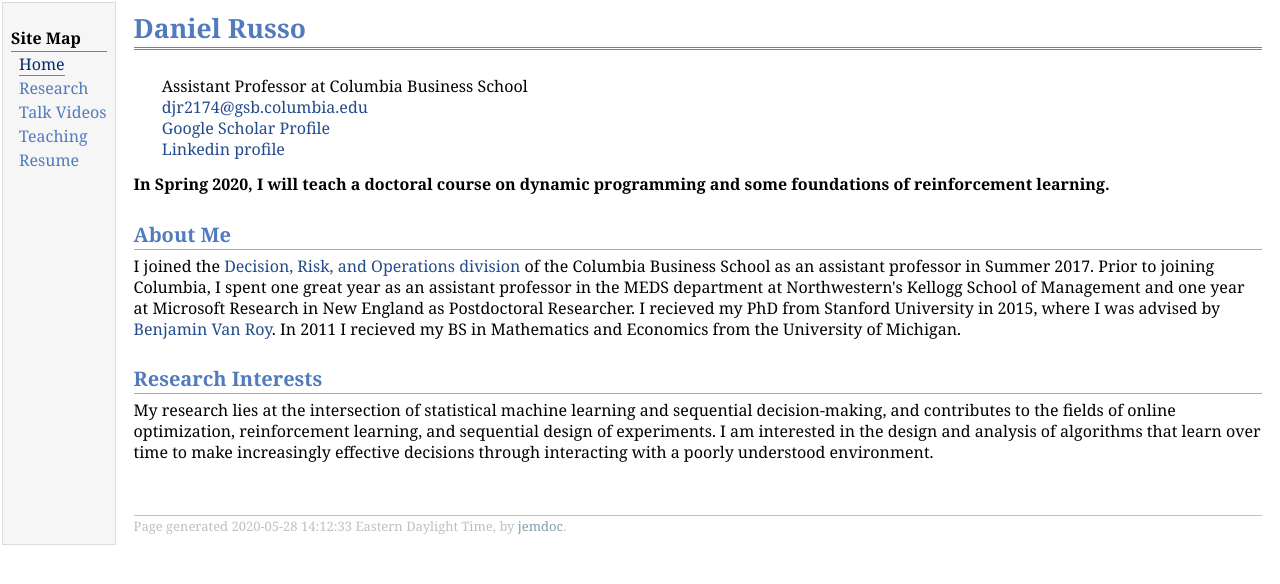
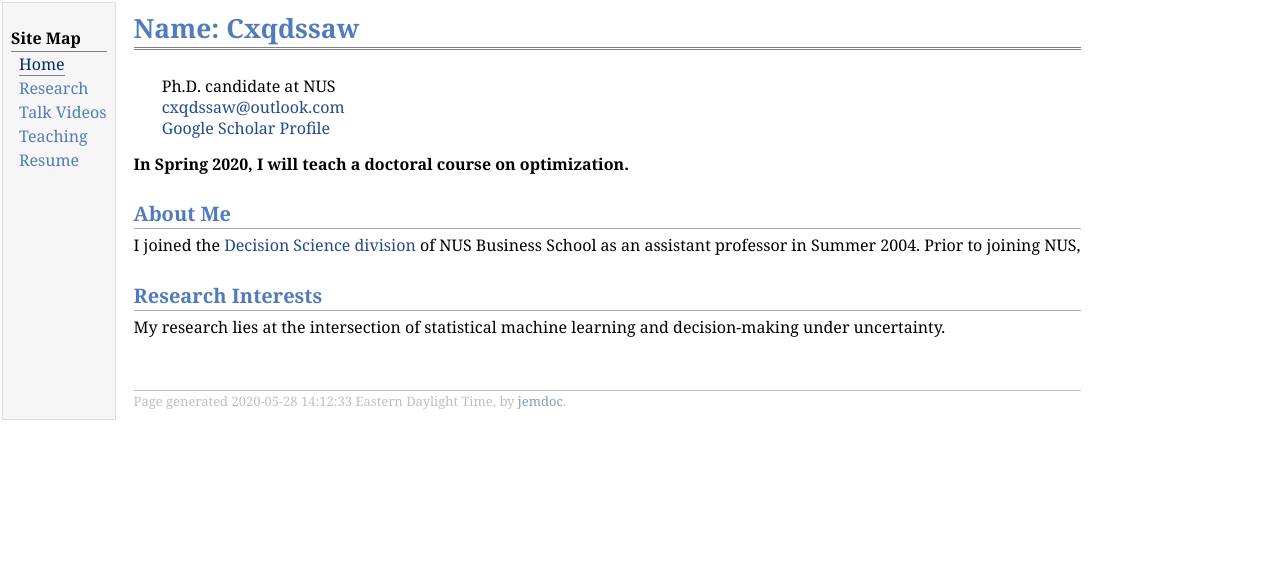
Before and after one commit to cxqdssaw/cxqdssaw.github.io, a plain HTML site: page index.html in a window 1280 px wide. Drawn offline with Linux system fonts and the light colour scheme.

Commit message:
Update index.html

```diff
--- a/index.html
+++ b/index.html
@@ -20,24 +20,20 @@
 </td>
 <td id="layout-content">
 <div id="toptitle">
-<h1>Daniel Russo</h1>
+<h1>Name: Cxqdssaw</h1>
 </div>
 <table class="imgtable"><tr><td>
 <img src="pics/photo3.jpg" alt="" height="250px" />&nbsp;</td>
-<td align="left"><p>Assistant Professor at Columbia Business School  <br />
-<a href="mailto:djr2174@gsb.columbia.edu">djr2174@gsb.columbia.edu</a> <br />
-<a href="https://scholar.google.com/citations?user=MM5QyU4AAAAJ&amp;hl=en">Google Scholar Profile</a> <br />
-<a href="http://www.linkedin.com/pub/daniel-russo/45/743/970">Linkedin profile</a> <br /></p>
+<td align="left"><p>Ph.D. candidate at NUS  <br />
+<a href="mailto:cxqdssaw@outlook.com">cxqdssaw@outlook.com</a> <br />
+<a href="https://scholar.google.com.sg/citations?user=dBvtcIEAAAAJ;hl=en">Google Scholar Profile</a> <br />
+<!-- Write your comments here <a href="http://www.linkedin.com/pub/daniel-russo/45/743/970">Linkedin profile</a> <br /></p> -->
 </td></tr></table>
-<p><b> In Spring 2020, I will teach a doctoral course on dynamic programming and some foundations of reinforcement learning. </b></p>
+<p><b> In Spring 2020, I will teach a doctoral course on optimization. </b></p>
 <h2>About Me </h2>
-<p>I joined the <a href="https://www8.gsb.columbia.edu/faculty-research/divisions/decision-risk-operations">Decision, Risk, and Operations division</a> of the Columbia Business School as an assistant professor in Summer 2017. Prior to joining Columbia,
-I spent one great year  as an assistant professor in the MEDS department at Northwestern's Kellogg School of Management
-and one year at Microsoft Research in New England as Postdoctoral Researcher. I recieved my PhD  from Stanford University in 2015, where I was advised by <a href="http://engineering.stanford.edu/profile/bvr">Benjamin Van Roy</a>.
-In 2011 I recieved my BS in Mathematics and Economics from the University of Michigan. </p>
+<p>I joined the <a href="https://bizfaculty.nus.edu.sg">Decision Science division</a> of NUS Business School as an assistant professor in Summer 2004. Prior to joining NUS,  </p>
 <h2>Research Interests</h2>
-<p>My research lies at the intersection of statistical machine learning and sequential decision-making, and contributes to the fields of online optimization, reinforcement learning, and sequential design of experiments.
-I am interested in the design and analysis of algorithms that learn over time to make increasingly effective decisions through interacting with a poorly understood environment. </p>
+<p>My research lies at the intersection of statistical machine learning and decision-making under uncertainty. </p>
 <div id="footer">
 <div id="footer-text">
 Page generated 2020-05-28 14:12:33 Eastern Daylight Time, by <a href="http://jemdoc.jaboc.net/">jemdoc</a>.
```
